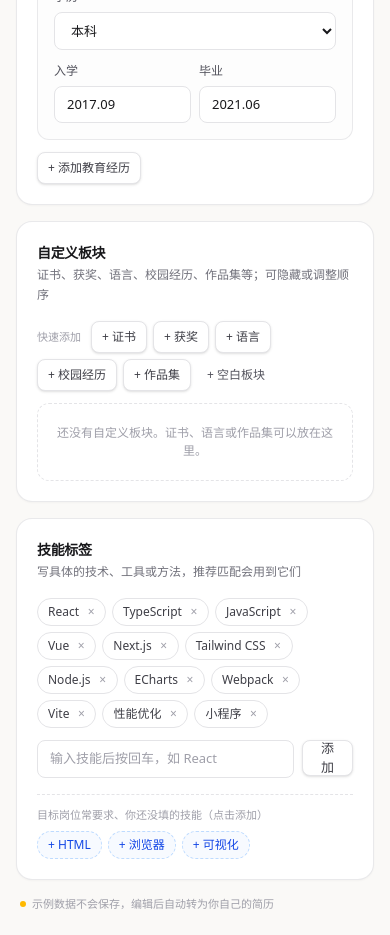
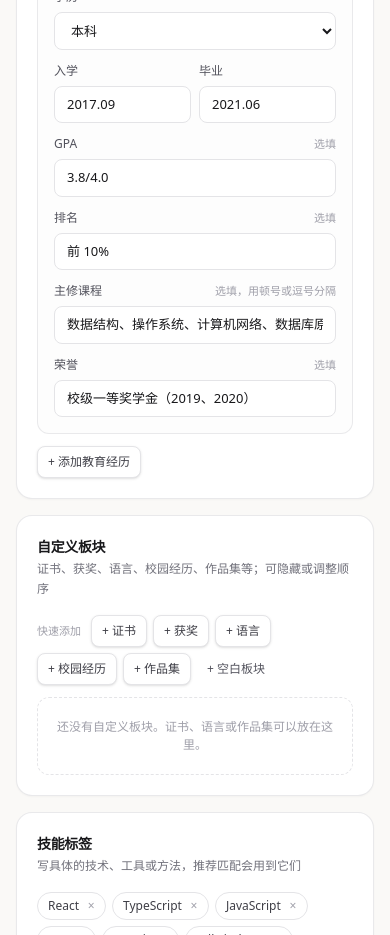
Before and after one commit to cyyy0815/yyy, a Next.js app: page / in a window 390 px wide. Shown: the part 4580-5515 px from the top of the page. Built offline with nearby package versions, Linux system fonts and the light colour scheme.

Commit message:
feat(resume): 教育经历支持 GPA 排名课程与荣誉

```diff
--- a/scripts/qa.mjs
+++ b/scripts/qa.mjs
@@ -641,7 +641,16 @@ await writeFile(
   JSON.stringify({
     basic: { name: "导入测试", summary: "导入的简介" },
     intent: {},
-    educations: [],
+    educations: [
+      {
+        id: "legacy-e1",
+        school: "旧版学校",
+        major: "",
+        degree: "",
+        start: "",
+        end: "",
+      },
+    ],
     experiences: [],
     projects: [
       {
@@ -711,7 +720,8 @@ await safetyPage.waitForFunction(
       );
       return (
         data.basic?.name === "导入测试" &&
-        data.projects?.[0]?.name === "旧版项目"
+        data.projects?.[0]?.name === "旧版项目" &&
+        data.educations?.[0]?.school === "旧版学校"
       );
     } catch {
       return false;
@@ -727,13 +737,23 @@ const oldJsonCompat = await safetyPage.evaluate(() => {
     emptyState: document.body.innerText.includes("还没有自定义板块"),
     projectDates:
       data.projects?.[0]?.start === "" && data.projects?.[0]?.end === "",
-  };
-});
-expect(
-  "旧 JSON 兼容自定义板块与项目时间",
+    educationExtras:
+      data.educations?.[0]?.gpa === "" &&
+      data.educations?.[0]?.ranking === "" &&
+      data.educations?.[0]?.courses === "" &&
+      data.educations?.[0]?.honors === "",
+    educationDetailsHidden: !["GPA", "主修课程", "荣誉"].some((marker) =>
+      document.querySelector(".resume-paper")?.innerText.includes(marker),
+    ),
+  };
+});
+expect(
+  "旧 JSON 兼容自定义板块、项目时间与教育增强",
   oldJsonCompat.customSections &&
     oldJsonCompat.emptyState &&
-    oldJsonCompat.projectDates,
+    oldJsonCompat.projectDates &&
+    oldJsonCompat.educationExtras &&
+    oldJsonCompat.educationDetailsHidden,
   JSON.stringify(oldJsonCompat),
 );
 await safetyPage.evaluate(() => {
@@ -945,7 +965,20 @@ await customPage.evaluate(() => {
         photo: "",
       },
       intent: { targetRole: "产品经理" },
-      educations: [],
+      educations: [
+        {
+          id: "ce1",
+          school: "教育测试大学",
+          major: "计算机科学",
+          degree: "本科",
+          start: "2017.09",
+          end: "2021.06",
+          gpa: "3.8/4.0",
+          ranking: "前 10%",
+          courses: "数据结构、操作系统",
+          honors: "一等奖学金",
+        },
+      ],
       experiences: [],
       projects: [
         {
@@ -1001,6 +1034,47 @@ await customPage.waitForFunction(
         data.projects?.[0]?.end === "至今" &&
         document.querySelector(".resume-paper")?.innerText.includes(
           "2023.05 – 至今",
+        )
+      );
+    } catch {
+      return false;
+    }
+  },
+  { timeout: 5000 },
+);
+
+const educationPreview = await customPage.evaluate(() => {
+  const text = document.querySelector(".resume-paper")?.innerText ?? "";
+  return (
+    text.includes("GPA 3.8/4.0") &&
+    text.includes("排名 前 10%") &&
+    text.includes("主修课程：数据结构、操作系统") &&
+    text.includes("荣誉：一等奖学金")
+  );
+});
+expect("教育增强字段渲染到简历", educationPreview);
+
+const educationEdited = await customPage.evaluate(() => {
+  const input = document.querySelector('input[placeholder="3.8/4.0"]');
+  if (!input) return false;
+  Object.getOwnPropertyDescriptor(HTMLInputElement.prototype, "value")?.set?.call(
+    input,
+    "3.9/4.0",
+  );
+  input.dispatchEvent(new Event("input", { bubbles: true }));
+  return true;
+});
+expect("教育 GPA 可编辑", educationEdited);
+await customPage.waitForFunction(
+  () => {
+    try {
+      const data = JSON.parse(
+        localStorage.getItem("resume-workshop:v1") ?? "{}",
+      );
+      return (
+        data.educations?.[0]?.gpa === "3.9/4.0" &&
+        document.querySelector(".resume-paper")?.innerText.includes(
+          "GPA 3.9/4.0",
         )
       );
     } catch {
@@ -1183,15 +1257,21 @@ for (const { label, id } of customTemplates) {
       certificate: text.includes("PMP") && text.includes("证书"),
       language: text.includes("CET-6") && text.includes("语言"),
       projectDates: text.includes("2023.05 – 至今"),
+      education:
+        text.includes("GPA 3.9/4.0") &&
+        text.includes("排名 前 10%") &&
+        text.includes("主修课程：数据结构、操作系统") &&
+        text.includes("荣誉：一等奖学金"),
     };
   });
   const paper = await customPage.$(".resume-paper");
   await paper?.screenshot({ path: `${OUT}/qa-custom-${id}.png` });
 }
 expect(
-  "五套模板渲染自定义板块与项目时间",
+  "五套模板渲染自定义板块、项目时间与教育增强",
   Object.values(customTemplateResult).every(
-    (item) => item.certificate && item.language && item.projectDates,
+    (item) =>
+      item.certificate && item.language && item.projectDates && item.education,
   ),
   JSON.stringify(customTemplateResult),
 );
@@ -1262,17 +1342,27 @@ const customExport = await customPage.evaluate(async () => {
       start: payload.projects?.[0]?.start,
       end: payload.projects?.[0]?.end,
     },
-  };
-});
-expect(
-  "JSON 备份包含自定义板块与项目时间",
+    education: {
+      gpa: payload.educations?.[0]?.gpa,
+      ranking: payload.educations?.[0]?.ranking,
+      courses: payload.educations?.[0]?.courses,
+      honors: payload.educations?.[0]?.honors,
+    },
+  };
+});
+expect(
+  "JSON 备份包含自定义板块、项目时间与教育增强",
   customExport.count === 2 &&
     customExport.titles.join(",") === "语言,证书" &&
     customExport.visible.every(Boolean) &&
     customExport.items.flat().includes("PMP") &&
     customExport.items.flat().includes("英语") &&
     customExport.projectDates.start === "2023.05" &&
-    customExport.projectDates.end === "至今",
+    customExport.projectDates.end === "至今" &&
+    customExport.education.gpa === "3.9/4.0" &&
+    customExport.education.ranking === "前 10%" &&
+    customExport.education.courses === "数据结构、操作系统" &&
+    customExport.education.honors === "一等奖学金",
   JSON.stringify(customExport),
 );
 await customPage.evaluate(() => {
--- a/src/components/resume/ResumeForm.tsx
+++ b/src/components/resume/ResumeForm.tsx
@@ -575,6 +575,44 @@ function EducationSection({ resume, onChange, onDelete }: SectionProps) {
                   />
                 </Field>
               </div>
+              <Field label="GPA" hint="选填">
+                <TextInput
+                  value={item.gpa}
+                  onChange={(event) => update(item.id, { gpa: event.target.value })}
+                  placeholder="3.8/4.0"
+                />
+              </Field>
+              <Field label="排名" hint="选填">
+                <TextInput
+                  value={item.ranking}
+                  onChange={(event) =>
+                    update(item.id, { ranking: event.target.value })
+                  }
+                  placeholder="前 10%"
+                />
+              </Field>
+              <Field
+                label="主修课程"
+                hint="选填，用顿号或逗号分隔"
+                className="sm:col-span-2"
+              >
+                <TextInput
+                  value={item.courses}
+                  onChange={(event) =>
+                    update(item.id, { courses: event.target.value })
+                  }
+                  placeholder="数据结构、操作系统、计算机网络"
+                />
+              </Field>
+              <Field label="荣誉" hint="选填" className="sm:col-span-2">
+                <TextInput
+                  value={item.honors}
+                  onChange={(event) =>
+                    update(item.id, { honors: event.target.value })
+                  }
+                  placeholder="校级一等奖学金、优秀毕业生"
+                />
+              </Field>
             </div>
           </div>
         ))}
@@ -595,6 +633,10 @@ function EducationSection({ resume, onChange, onDelete }: SectionProps) {
                   degree: "",
                   start: "",
                   end: "",
+                  gpa: "",
+                  ranking: "",
+                  courses: "",
+                  honors: "",
                 },
               ],
             }))
--- a/src/lib/defaultResume.ts
+++ b/src/lib/defaultResume.ts
@@ -74,6 +74,10 @@ export function createSampleResume(): Resume {
         degree: "本科",
         start: "2017.09",
         end: "2021.06",
+        gpa: "3.8/4.0",
+        ranking: "前 10%",
+        courses: "数据结构、操作系统、计算机网络、数据库原理",
+        honors: "校级一等奖学金（2019、2020）",
       },
     ],
     customSections: [],
--- a/src/lib/storage.ts
+++ b/src/lib/storage.ts
@@ -55,6 +55,10 @@ export function normalizeResume(input: unknown): Resume {
       degree: asString(item.degree),
       start: asString(item.start),
       end: asString(item.end),
+      gpa: asString(item.gpa),
+      ranking: asString(item.ranking),
+      courses: asString(item.courses),
+      honors: asString(item.honors),
     })),
     experiences: asArray<Record<string, unknown>>(raw.experiences).map((item) => ({
       id: asString(item.id) || newId(),
--- a/src/lib/types.ts
+++ b/src/lib/types.ts
@@ -26,6 +26,11 @@ export type Education = {
   degree: string;
   start: string;
   end: string;
+  /** 选填：GPA、排名、主修课程、荣誉 */
+  gpa: string;
+  ranking: string;
+  courses: string;
+  honors: string;
 };
 
 export type Experience = {
```
Also changed, not shown: src/components/resume/templates.tsx (+48 -4 lines), 2 other files (tests, documents, lock files or other folders).
